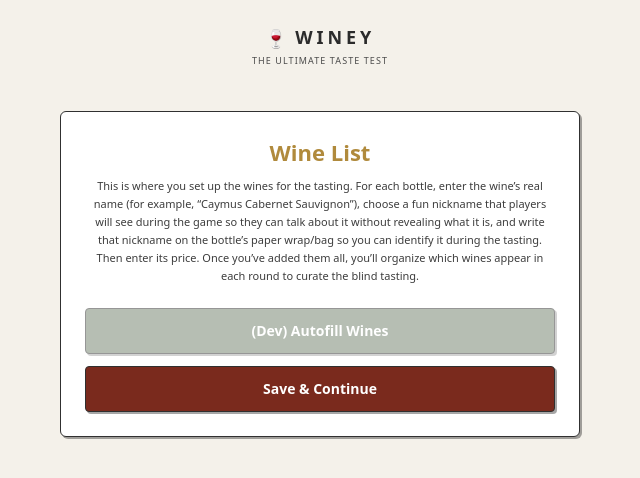
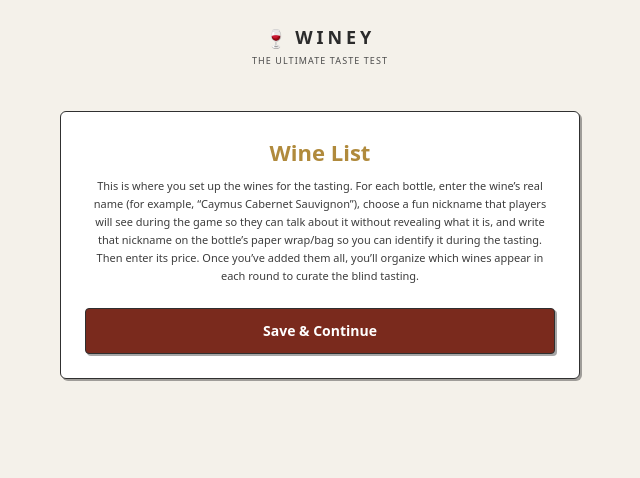
Before and after one commit to maximkali/Winey-Windsurf, a Next.js app: page /host/wine-list in a window 1280 px wide. Shown: the top 478 px of the page, without its empty margins (320-960 px from the left). Built offline with nearby package versions, Linux system fonts and the light colour scheme.

Commit message:
Wine List: make autofill link match admin link style

```diff
--- a/src/app/host/wine-list/page.tsx
+++ b/src/app/host/wine-list/page.tsx
@@ -60,7 +60,8 @@ export default function WineListPage() {
   const [devFilling, setDevFilling] = useState(false);
   const [error, setError] = useState<string | null>(null);
   const [requiredBottleCount, setRequiredBottleCount] = useState<number | null>(null);
-  const showDevTools = process.env.NODE_ENV !== 'production';
+  // This is intentionally "admin-only" (requires host uid). Keep it simple; you can delete later.
+  const showDevTools = !!uid;
 
   useEffect(() => {
     // Initialize drafts for newly loaded/created wines without overwriting in-progress edits.
@@ -209,7 +210,6 @@ export default function WineListPage() {
 
   async function onDevAutofill() {
     setError(null);
-    if (!showDevTools) return;
     if (!gameCode || !uid) {
       setError('Missing admin identity. Open this from the host account.');
       return;
@@ -326,18 +326,6 @@ export default function WineListPage() {
             </div>
 
             <div className="mt-6 space-y-3">
-              {showDevTools ? (
-                <Button
-                  variant="outline"
-                  className="w-full py-3"
-                  onClick={() => void onDevAutofill()}
-                  disabled={loading || devFilling || !wines.length}
-                  title="Dev-only: quickly populate wines with dummy data for testing."
-                >
-                  {devFilling ? 'Autofilling…' : '(Dev) Autofill Wines'}
-                </Button>
-              ) : null}
-
               <Button
                 className="w-full py-3"
                 onClick={onContinue}
@@ -345,6 +333,20 @@ export default function WineListPage() {
               >
                 Save &amp; Continue
               </Button>
+
+              {showDevTools ? (
+                <div className="text-center">
+                  <button
+                    type="button"
+                    onClick={() => void onDevAutofill()}
+                    disabled={loading || devFilling || !wines.length}
+                    className="text-[11px] text-blue-700 underline disabled:opacity-50"
+                    title="Quickly populate wines with dummy data for testing."
+                  >
+                    {devFilling ? 'Autofilling…' : 'Autofill Wines'}
+                  </button>
+                </div>
+              ) : null}
             </div>
           </WineyCard>
         </div>
```
